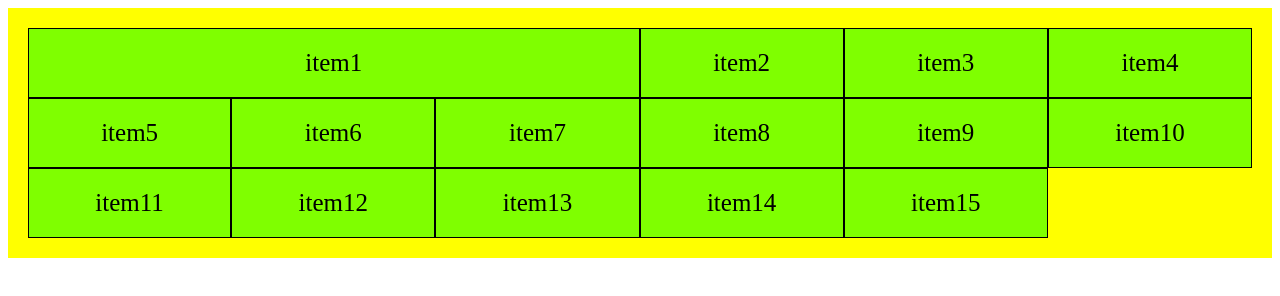
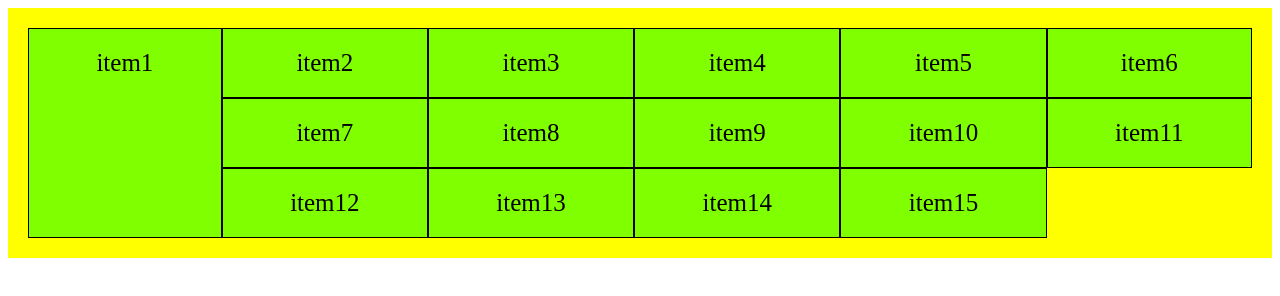
Before and after one commit to Yashar-Talat/FrontStar-CssGrid-FlexBox-Term3, a plain HTML site: page Css-Grid/Section-4/Grid.html in a window 1280 px wide. Drawn offline with Linux system fonts and the light colour scheme.

Commit message:
grid-row

```diff
--- a/Css-Grid/Section-4/Grid.css
+++ b/Css-Grid/Section-4/Grid.css
@@ -14,5 +14,7 @@
 }
 .first-item {
     /* grid-column: 2/5 ; */
-    grid-column: 1 / span 3;
+    /* grid-column: 1 / span 7; */
+    /* grid-row: 1 / span 3; */
+    grid-row: 1 / 4;
 }
```
